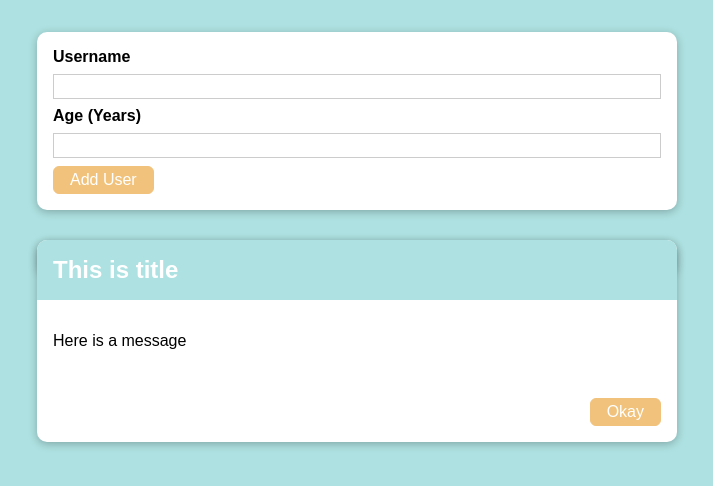
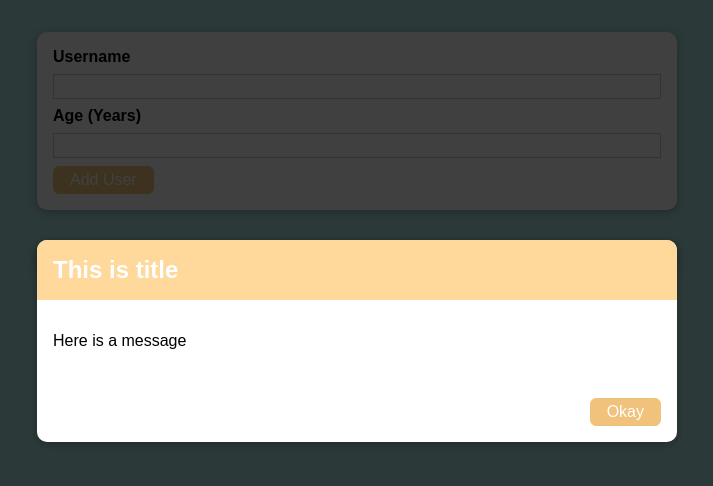
Before and after one commit to wanyu0413/React-userinfo, a React (Create React App) app: page / in a window 1280 px wide. Shown: the top 486 px of the page, without its empty margins (283-996 px from the left). Built offline with nearby package versions, Linux system fonts and the light colour scheme.

Commit message:
Add backdrop on the ErrorModal componenet

```diff
--- a/src/components/UI/ErrorModal.js
+++ b/src/components/UI/ErrorModal.js
@@ -5,6 +5,8 @@ import classes from "./ErrorModal.module.css";
 
 const ErrorModal = (props) => {
   return (
+    <div>
+      <div className={classes.backdrop} />
       <Card className={classes.modal}>
         <header className={classes.header}>
           <h2>{props.title}</h2>
@@ -16,6 +18,7 @@ const ErrorModal = (props) => {
           <Button>Okay</Button>
         </footer>
       </Card>
+    </div>
   );
 };
 
--- a/src/components/UI/ErrorModal.module.css
+++ b/src/components/UI/ErrorModal.module.css
@@ -18,7 +18,7 @@
 }
 
 .header {
-  background: #AEE1E1;
+  background: #FFD89C;
   padding: 1rem;
 }
 
--- a/src/components/Users/AddUser.module.css
+++ b/src/components/Users/AddUser.module.css
@@ -22,5 +22,5 @@
 
 .input input:focus {
   outline: none;
-  border-color: #4f005f;
+  border-color: #FFD89C;
 }
```
Lines whose indentation alone changed are shown as unchanged.
